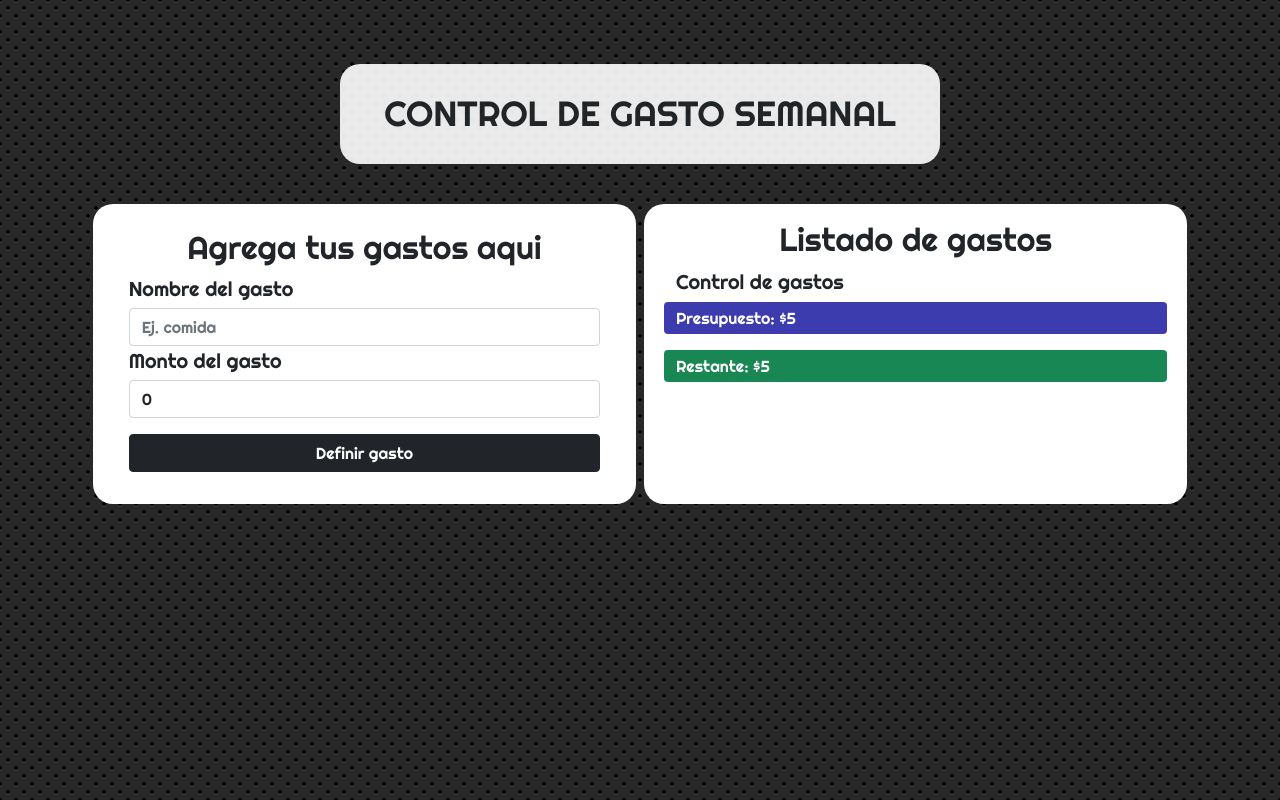
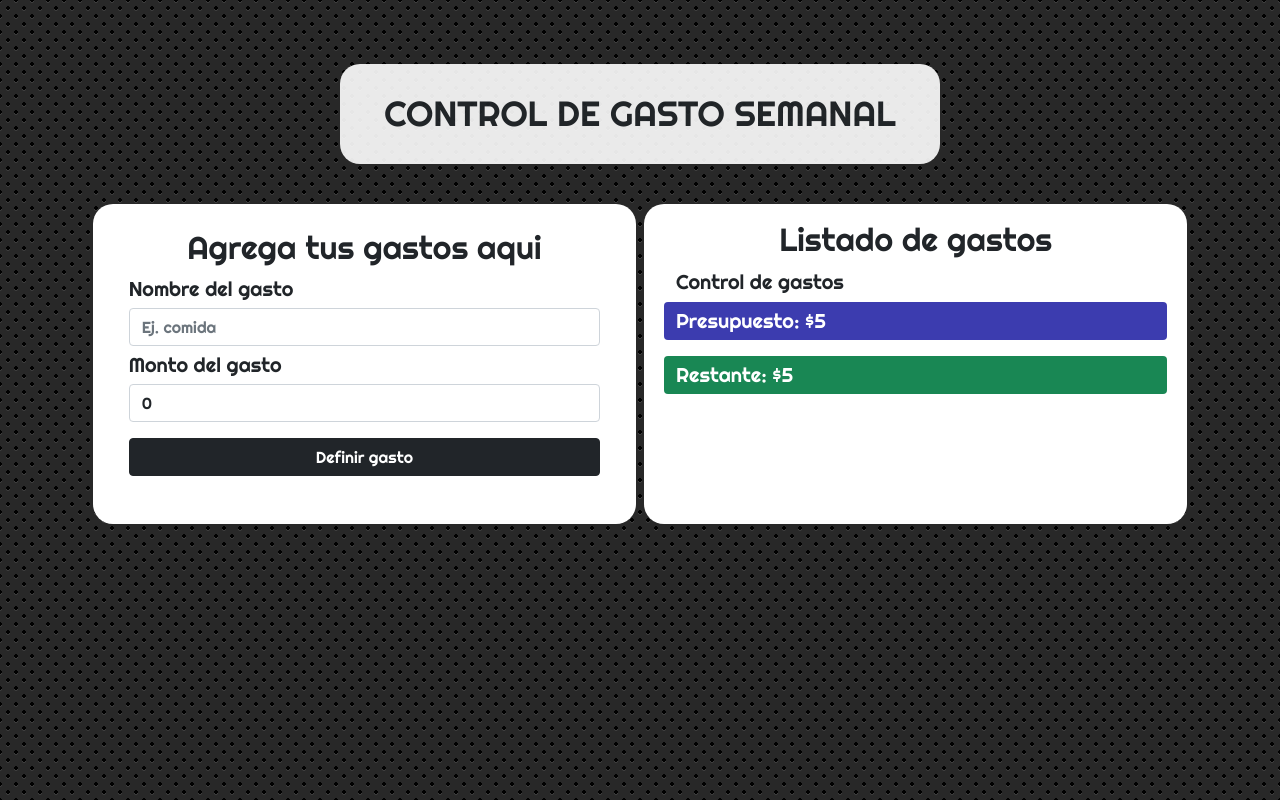
Before and after one commit to MaxiDiaz11/Control-Presupuesto-React, a React (Create React App) app: page / in a window 1280 px wide. Both pictures are taken after typing "5" into the empty fields and a click on the input "Enviar presupuesto". Built offline with nearby package versions, Linux system fonts and the light colour scheme.

Commit message:
Correccion de formulario de gastos

```diff
--- a/src/App.js
+++ b/src/App.js
@@ -53,7 +53,7 @@ function App() {
             </div>
 
             <div className="row mt-3 d-flex justify-content-center">
-              <div className="col-5 contenedor py-3 mx-1">
+              <div className="col-5 contenedor py-3 mx-1 alturaMaxima mh-100">
                 <Formulario
                   setGasto={setGasto}
                   guardarCrearGasto={guardarCrearGasto}
--- a/src/components/ControlGastos.js
+++ b/src/components/ControlGastos.js
@@ -4,11 +4,11 @@ import { revisarPresupuesto } from '../helpers';
 const ControlGastos = ({ presupuesto, restante }) => {
     return (
         <Fragment>
-            <div className="mb-3 py-1 rounded text-white  contenedorPresupuesto">
-                <p>Presupuesto: ${presupuesto}</p>
+            <div className="mb-3 py-1 rounded text-white contenedorPresupuesto">
+                <label className="lead">Presupuesto: ${presupuesto}</label>
             </div>
             <div className={revisarPresupuesto(restante, presupuesto)}>
-                <p>Restante: ${restante}</p>
+                <label className="lead">Restante: ${restante}</label>
             </div>
         </Fragment>
     );
--- a/src/components/Formulario.js
+++ b/src/components/Formulario.js
@@ -47,7 +47,7 @@ const Formulario = ({ setGasto, guardarCrearGasto }) => {
                         onChange={e => setNombre(e.target.value)}
                     />
                     <div className="mb-3">
-                        <label className="lead mb-1">Monto del gasto</label>
+                        <label className="lead my-1">Monto del gasto</label>
                         <input
                             type="number"
                             className="form-control w-100"
--- a/src/index.css
+++ b/src/index.css
@@ -17,6 +17,7 @@ body {
 
 p {
   margin: 0px;
+
 }
 
 .mensajeError {
@@ -70,3 +71,7 @@ p {
 .contenedorPresupuesto {
   background: rgb(60, 60, 175);
 }
+
+.alturaMaxima{
+  height: 320px;
+}
```
Also changed, not shown: src/pendientes.txt (added).
